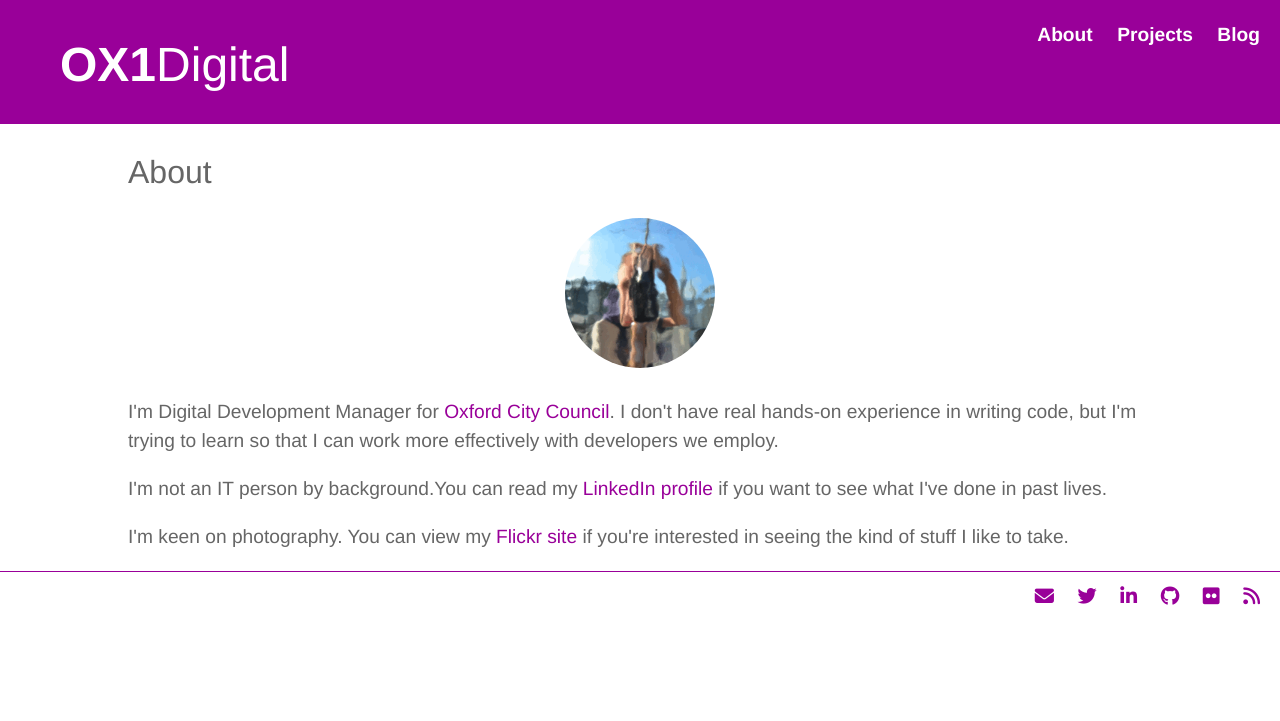
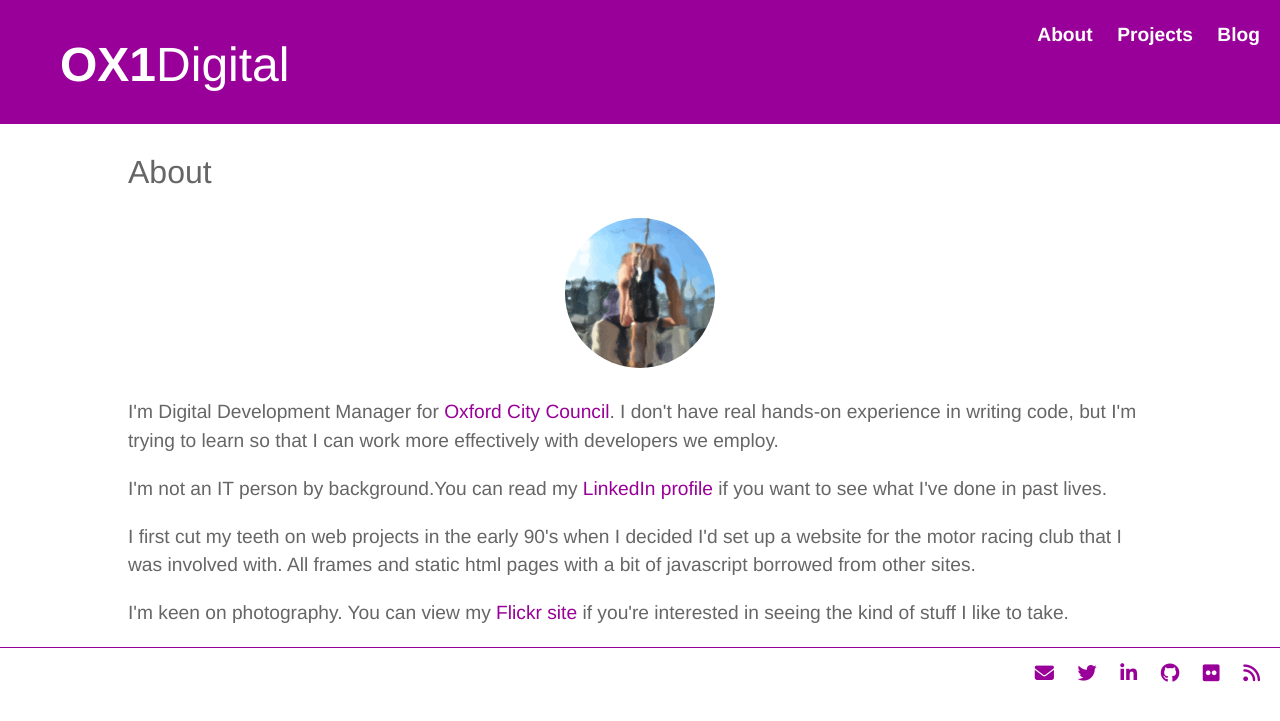
Before and after one commit to electronicdreamplant/electronicdreamplant.github.io, a Jekyll site: the page built from about/index.html, in a window 1280 px wide. Shown: the top 721 px of the page. Built offline with Jekyll 4.4.1, drawn with Linux system fonts in a browser that asks for light colours; nearby versions of some CDN libraries.

Commit message:
Update index.html

```diff
--- a/about/index.html
+++ b/about/index.html
@@ -9,6 +9,8 @@ title: OX1Digital | About
 
 <p>I'm not an IT person by background.You can read my <a href="https://www.linkedin.com/in/neil-lawrence-3ba71a12">LinkedIn profile</a> if you want to see what I've done in past lives.</p>
 
+<p>I first cut my teeth on web projects in the early 90's when I decided I'd set up a website for the motor racing club that I was involved with. All frames and static html pages with a bit of javascript borrowed from other sites.</p>
+
 <p>I'm keen on photography. You can view my <a href="https://www.flickr.com/photos/neillawrencephotography">Flickr site</a> if you're interested in seeing the kind of stuff I like to take.</p>
 <p></p>
 
```
